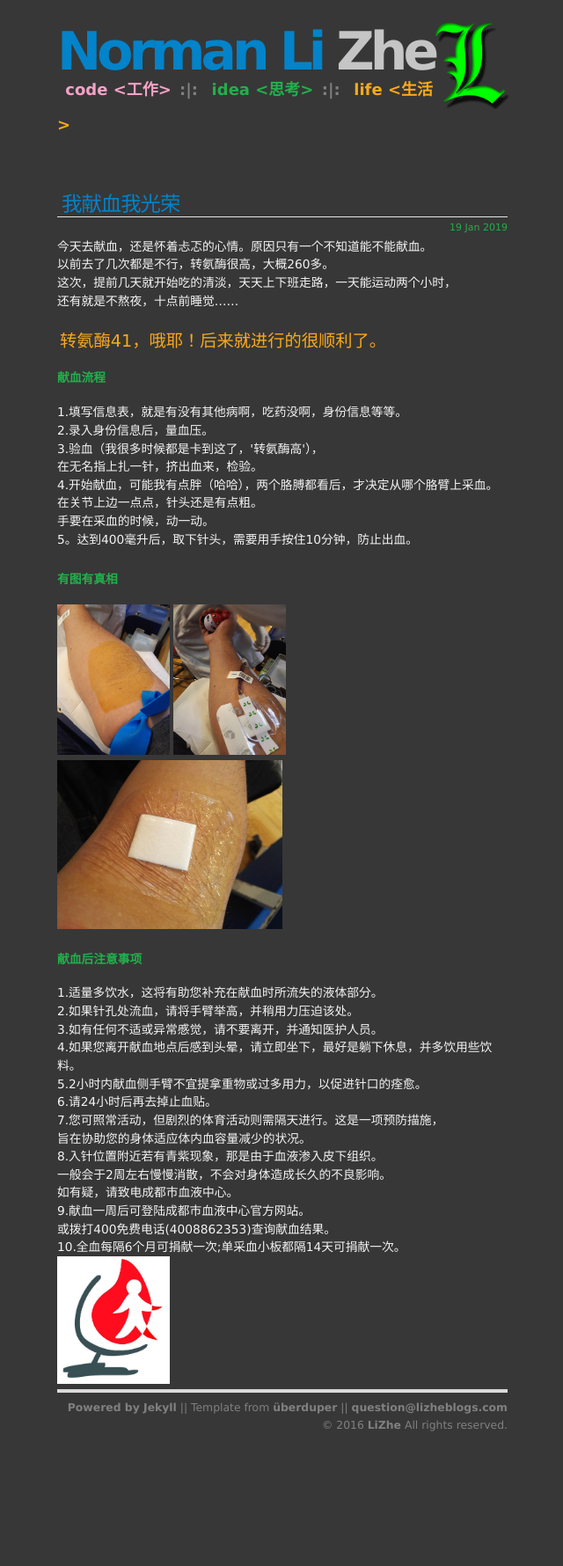
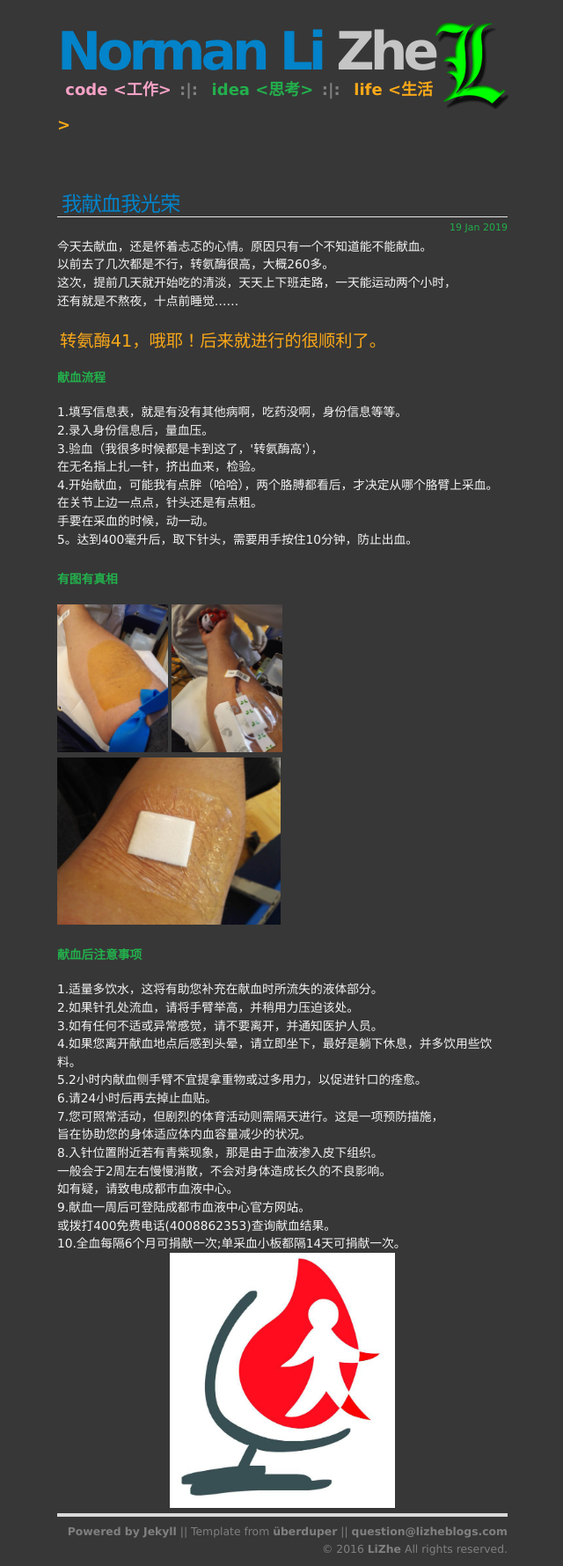
Before and after one commit to pulque/pulque.github.io, a Jekyll site: the page built from all/life/_posts/2019-01-19-donate-blood.html, in a window 1280 px wide. Shown: the whole page at 88% size, without its empty margins (319-959 px from the left). Built offline with Jekyll 4.4.1, drawn with Linux system fonts in a browser that asks for light colours; comment, search, counter and statistics services are not loaded; before the commit the page ends 1639 px from its top, so only the background shows below that.

Commit message:
donate blood

```diff
--- a/all/life/_posts/2019-01-19-donate-blood.html
+++ b/all/life/_posts/2019-01-19-donate-blood.html
@@ -28,9 +28,9 @@ title: "我献血我光荣"
 </p>
 <h4>有图有真相</h4>
 <div>
-<img src="/images/blogs/life/2019-01-19-donate-blood/IMG_20190119_152823.jpg" width="128" alt="消毒"/>
-<img src="/images/blogs/life/2019-01-19-donate-blood/IMG_20190119_153017.jpg" width="128" alt="采血"/>
-<img src="/images/blogs/life/2019-01-19-donate-blood/IMG_20190119_154407.jpg" width="256" alt="止血防水贴"/>
+<img src="/images/blogs/life/2019-01-19-donate-blood/IMG_20190119_152823.jpg" width="126" alt="消毒"/>
+<img src="/images/blogs/life/2019-01-19-donate-blood/IMG_20190119_153017.jpg" width="126" alt="采血"/>
+<img src="/images/blogs/life/2019-01-19-donate-blood/IMG_20190119_154407.jpg" width="254" alt="止血防水贴"/>
 </div>
 <h4>献血后注意事项</h4>
 1.适量多饮水，这将有助您补充在献血时所流失的液体部分。<br/>
@@ -47,6 +47,6 @@ title: "我献血我光荣"
 9.献血一周后可登陆成都市血液中心官方网站。<br/>
 或拨打400免费电话(4008862353)查询献血结果。<br/>
 10.全血每隔6个月可捐献一次;单采血小板都隔14天可捐献一次。<br/>
-<div>
-<img src="/images/blogs/life/2019-01-19-donate-blood/logo.jpg" width="128" alt="无偿献血LOGO"/>
+<div align="center">
+<img src="/images/blogs/life/2019-01-19-donate-blood/logo.jpg" width="256" alt="无偿献血LOGO"/>
 </div>
```
